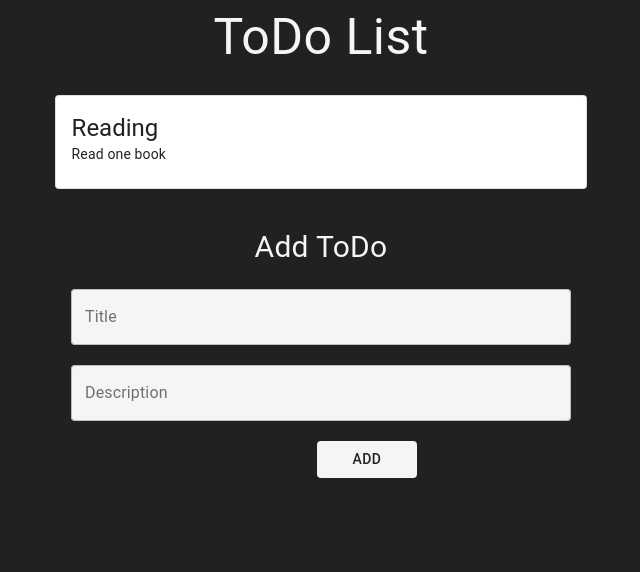
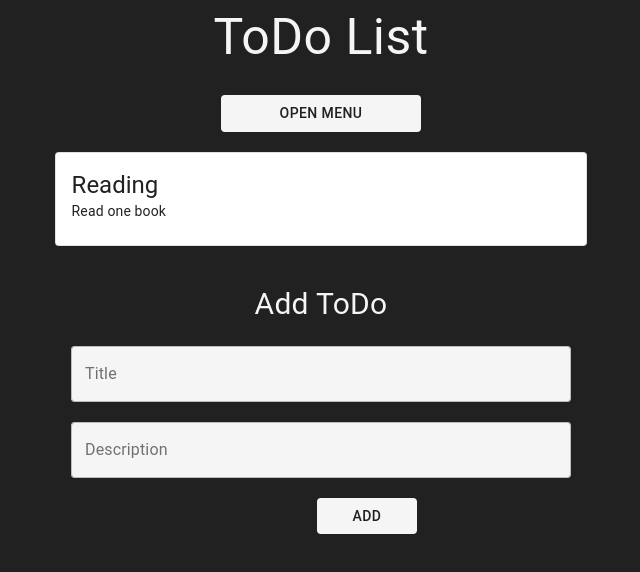
Before and after one commit to PolinaRaguilo/TodoList, a React (Create React App) app: page / in a window 1280 px wide. Shown: the top 572 px of the page, without its empty margins (319-959 px from the left). Built offline with nearby package versions, Linux system fonts and the light colour scheme.

Commit message:
Added menu

```diff
--- a/src/components/main-page/Main-page.js
+++ b/src/components/main-page/Main-page.js
@@ -1,4 +1,11 @@
-import { Container, makeStyles, Typography } from '@material-ui/core';
+import {
+  Button,
+  Container,
+  makeStyles,
+  Menu,
+  MenuItem,
+  Typography,
+} from '@material-ui/core';
 import { useState } from 'react';
 import AddForm from '../add-form/add-form';
 import CardTodo from '../card-todo/Card-todo';
@@ -9,18 +16,50 @@ const useStyles = makeStyles(() => ({
     textAlign: 'center',
     marginBottom: 20,
   },
+  btn__open: {
+    display: 'block',
+    width: 200,
+    marginBottom: 20,
+    margin: '0 auto',
+  },
 }));
 
 const MainPage = () => {
   const classes = useStyles();
 
+  const [menu, setMenu] = useState(null);
+
+  const handleClick = (event) => {
+    setMenu(event.currentTarget);
+  };
+
+  const handleClose = () => {
+    setMenu(null);
+  };
+
   const [items, setItems] = useState([
     { id: 0, title: 'Reading', description: 'Read one book' },
   ]);
 
+  const menuItems = ['Profile', 'Add Item'];
+
   return (
     <>
       <Typography className={classes.main__title}>ToDo List</Typography>
+      <Button onClick={handleClick} className={classes.btn__open}>
+        Open Menu
+      </Button>
+      <Menu
+        className={classes.menu__wrapper}
+        anchorEl={menu}
+        keepMounted
+        open={Boolean(menu)}
+        onClose={handleClose}
+      >
+        {menuItems.map((item) => {
+          return <MenuItem onClick={handleClose}>{item}</MenuItem>;
+        })}
+      </Menu>
       <Container>
         {items.map((item) => {
           return <CardTodo key={item.id} todo={item} />;
--- a/src/styles/theme.js
+++ b/src/styles/theme.js
@@ -43,6 +43,11 @@ const theme = createMuiTheme({
     MuiTypography: {
       root: {},
     },
+    MuiList: {
+      root: {
+        width: 200,
+      },
+    },
   },
 });
 
```
